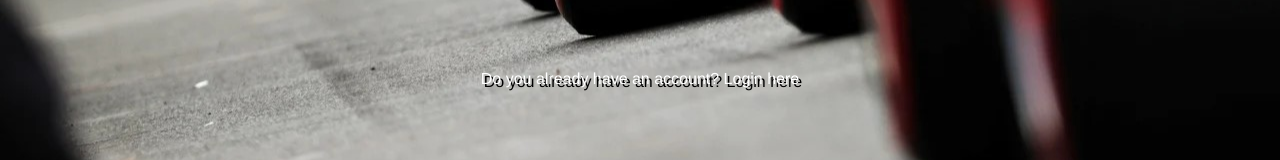
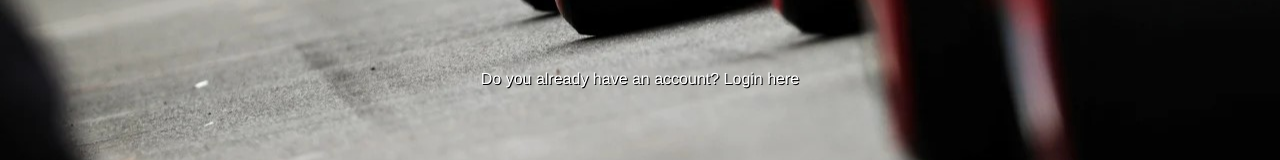
Before and after one commit to LisandrOviedo/PI-Drivers, a React (Vite) app in the folder client/: page /register in a window 1280 px wide. Shown: the part 632-792 px from the top of the page. Built offline with nearby package versions, Linux system fonts and the light colour scheme.

Commit message:
Drivers v2.0.8

```diff
--- a/client/src/components/Login/Login.module.scss
+++ b/client/src/components/Login/Login.module.scss
@@ -132,7 +132,7 @@
 
   .linkNav {
     color: white;
-    text-shadow: 3px 3px black;
+    text-shadow: 1px 1px black;
     text-decoration: none;
 
     &:hover {
--- a/client/src/components/RegisterUser/RegisterUser.module.scss
+++ b/client/src/components/RegisterUser/RegisterUser.module.scss
@@ -132,7 +132,7 @@
 
   .linkNav {
     color: white;
-    text-shadow: 3px 3px black;
+    text-shadow: 1px 1px black;
     text-decoration: none;
 
     &:hover {
```
